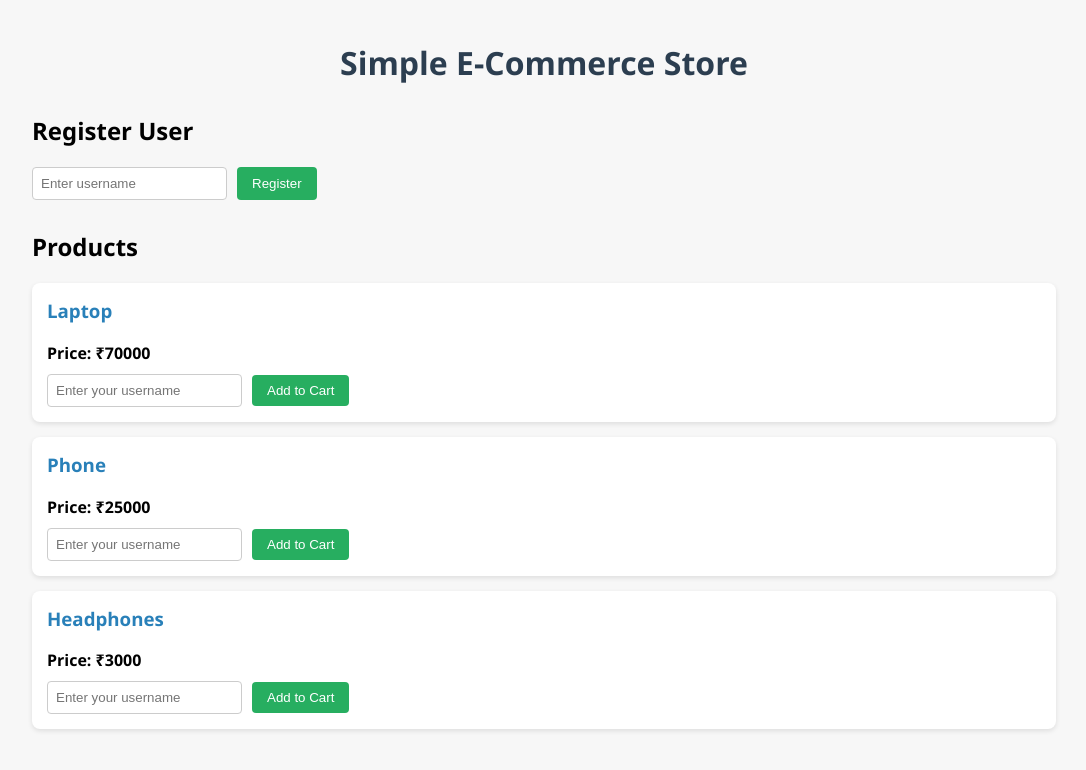
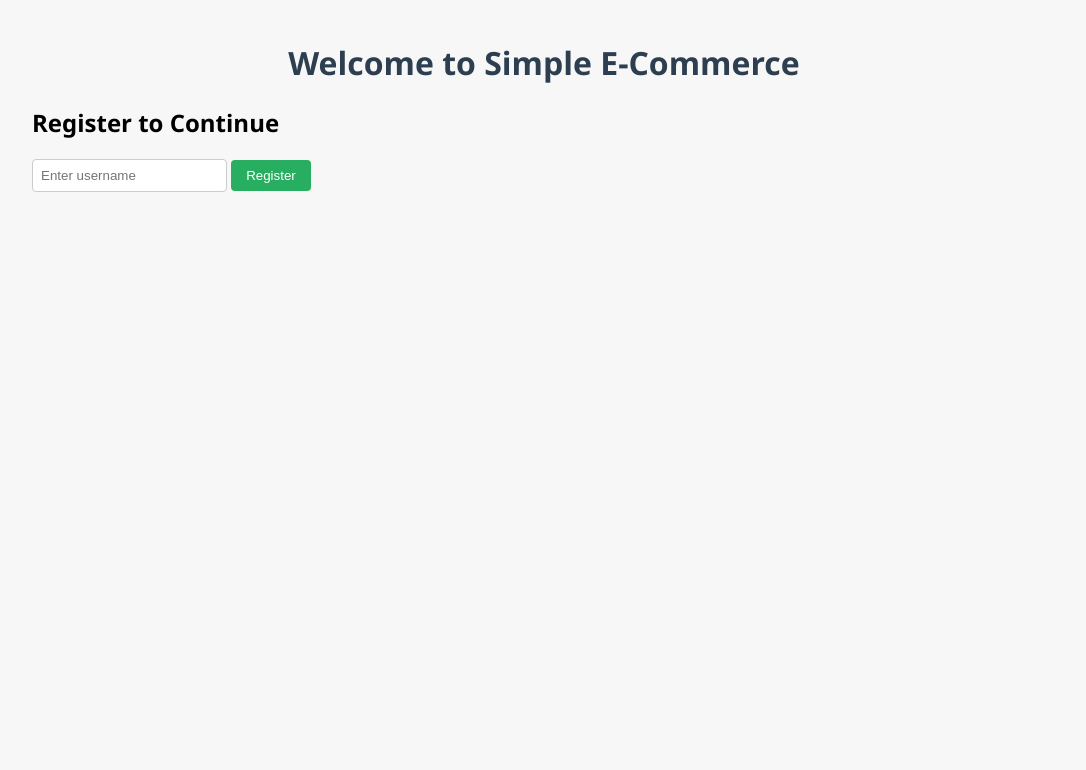
Before and after one commit to Jayesh-Jadhav6/Ecom, a Flask app: page / in a window 1280 px wide. Shown: the top 770 px of the page, without its empty margins (96-1182 px from the left). Run offline with Flask 3, Linux system fonts and the light colour scheme.

Commit message:
Describe your changes

```diff
--- a/app.py
+++ b/app.py
@@ -13,35 +13,38 @@ orders = {}
 order_counter = 1
 
 # ----------------------------
-# Homepage
+# Landing Page (Register First)
 # ----------------------------
-@app.route('/')
-def home():
-    return render_template('index.html', products=products)
+@app.route('/', methods=['GET', 'POST'])
+def register():
+    if request.method == 'POST':
+        username = request.form.get("username")
+        if username in users:
+            return render_template('register.html', error="User already exists!")
+        users[username] = {"cart": []}
+        return redirect(url_for('home', username=username))
+    return render_template('register.html')
 
 # ----------------------------
-# User Registration
+# Store Page (after register)
 # ----------------------------
-@app.route('/register', methods=['POST'])
-def register():
-    username = request.form.get("username")
-    if username in users:
-        return f"User {username} already exists. <a href='/'>Go back</a>"
-    users[username] = {"cart": []}
-    return f"User {username} registered! <a href='/'>Go back</a>"
+@app.route('/store/<username>')
+def home(username):
+    if username not in users:
+        return redirect(url_for('register'))
+    return render_template('index.html', username=username, products=products)
 
 # ----------------------------
 # Add to Cart
 # ----------------------------
-@app.route('/add_to_cart', methods=['POST'])
-def add_to_cart():
-    username = request.form.get("username")
+@app.route('/add_to_cart/<username>', methods=['POST'])
+def add_to_cart(username):
     product_id = int(request.form.get("product_id"))
 
     if username not in users:
-        return f"User not found. <a href='/'>Go back</a>"
+        return redirect(url_for('register'))
     if product_id not in products:
-        return f"Product not found. <a href='/'>Go back</a>"
+        return f"Product not found. <a href='/store/{username}'>Go back</a>"
 
     users[username]["cart"].append(products[product_id])
     return redirect(url_for('view_cart', username=username))
@@ -52,7 +55,7 @@ def add_to_cart():
 @app.route('/cart/<username>')
 def view_cart(username):
     if username not in users:
-        return f"User not found. <a href='/'>Go back</a>"
+        return redirect(url_for('register'))
     cart = users[username]["cart"]
     total = sum(p["price"] for p in cart)
     return render_template('cart.html', username=username, cart=cart, total=total)
@@ -64,10 +67,10 @@ def view_cart(username):
 def checkout(username):
     global order_counter
     if username not in users:
-        return f"User not found. <a href='/'>Go back</a>"
+        return redirect(url_for('register'))
     cart = users[username]["cart"]
     if not cart:
-        return f"Cart is empty. <a href='/'>Go back</a>"
+        return f"Cart is empty. <a href='/store/{username}'>Go back</a>"
 
     total = sum(p["price"] for p in cart)
 
@@ -75,7 +78,7 @@ def checkout(username):
         orders[order_counter] = {"user": username, "items": cart}
         users[username]["cart"] = []
         order_counter += 1
-        return f"Order placed successfully! <a href='/'>Home</a>"
+        return f"Order placed successfully! <a href='/store/{username}'>Continue Shopping</a>"
 
     return render_template('checkout.html', username=username, cart=cart, total=total)
 
--- a/templates/cart.html
+++ b/templates/cart.html
@@ -21,7 +21,8 @@
     {% endif %}
 
     <br><br>
-    <a href="/">Home</a>
+    <!-- ✅ FIX: Now Home goes to the store page for this user -->
+    <a href="{{ url_for('home', username=username) }}" class="btn">Home</a>
 </div>
 </body>
 </html>
--- a/templates/checkout.html
+++ b/templates/checkout.html
@@ -21,7 +21,8 @@
     </form>
 
     <br><br>
-    <a href="{{ url_for('view_cart', username=username) }}">Back to Cart</a>
+    <a href="{{ url_for('view_cart', username=username) }}" class="btn">Back to Cart</a>
+    <a href="{{ url_for('home', username=username) }}" class="btn">Continue Shopping</a>
 </div>
 </body>
 </html>
--- a/templates/index.html
+++ b/templates/index.html
@@ -6,15 +6,7 @@
 </head>
 <body>
 <div class="container">
-        <h1>Simple E-Commerce Store</h1>
-
-        <div class="section">
-            <h2>Register User</h2>
-            <form method="POST" action="/register" class="form">
-                <input type="text" name="username" placeholder="Enter username" required>
-                <input type="submit" value="Register" class="btn">
-            </form>
-        </div>
+    <h1>Welcome, {{ username }} 👋</h1>
 
     <div class="section">
         <h2>Products</h2>
@@ -22,14 +14,15 @@
         <div class="product-card">
             <h3>{{ product.name }}</h3>
             <p>Price: ₹{{ product.price }}</p>
-                <form method="POST" action="/add_to_cart" class="form-inline">
+            <form method="POST" action="{{ url_for('add_to_cart', username=username) }}">
                 <input type="hidden" name="product_id" value="{{ pid }}">
-                    <input type="text" name="username" placeholder="Enter your username" required>
                 <input type="submit" value="Add to Cart" class="btn">
             </form>
         </div>
         {% endfor %}
     </div>
+
+    <a href="{{ url_for('view_cart', username=username) }}" class="btn">View Cart</a>
 </div>
 </body>
 </html>
--- /dev/null
+++ b/templates/register.html
@@ -0,0 +1,22 @@
+<!DOCTYPE html>
+<html>
+<head>
+    <title>Register - Simple E-Commerce</title>
+    <link rel="stylesheet" type="text/css" href="{{ url_for('static', filename='style.css') }}">
+</head>
+<body>
+<div class="container">
+    <h1>Welcome to Simple E-Commerce</h1>
+    <h2>Register to Continue</h2>
+
+    {% if error %}
+        <p style="color: red;">{{ error }}</p>
+    {% endif %}
+
+    <form method="POST">
+        <input type="text" name="username" placeholder="Enter username" required>
+        <input type="submit" value="Register" class="btn">
+    </form>
+</div>
+</body>
+</html>
```
Lines whose indentation alone changed are shown as unchanged.
